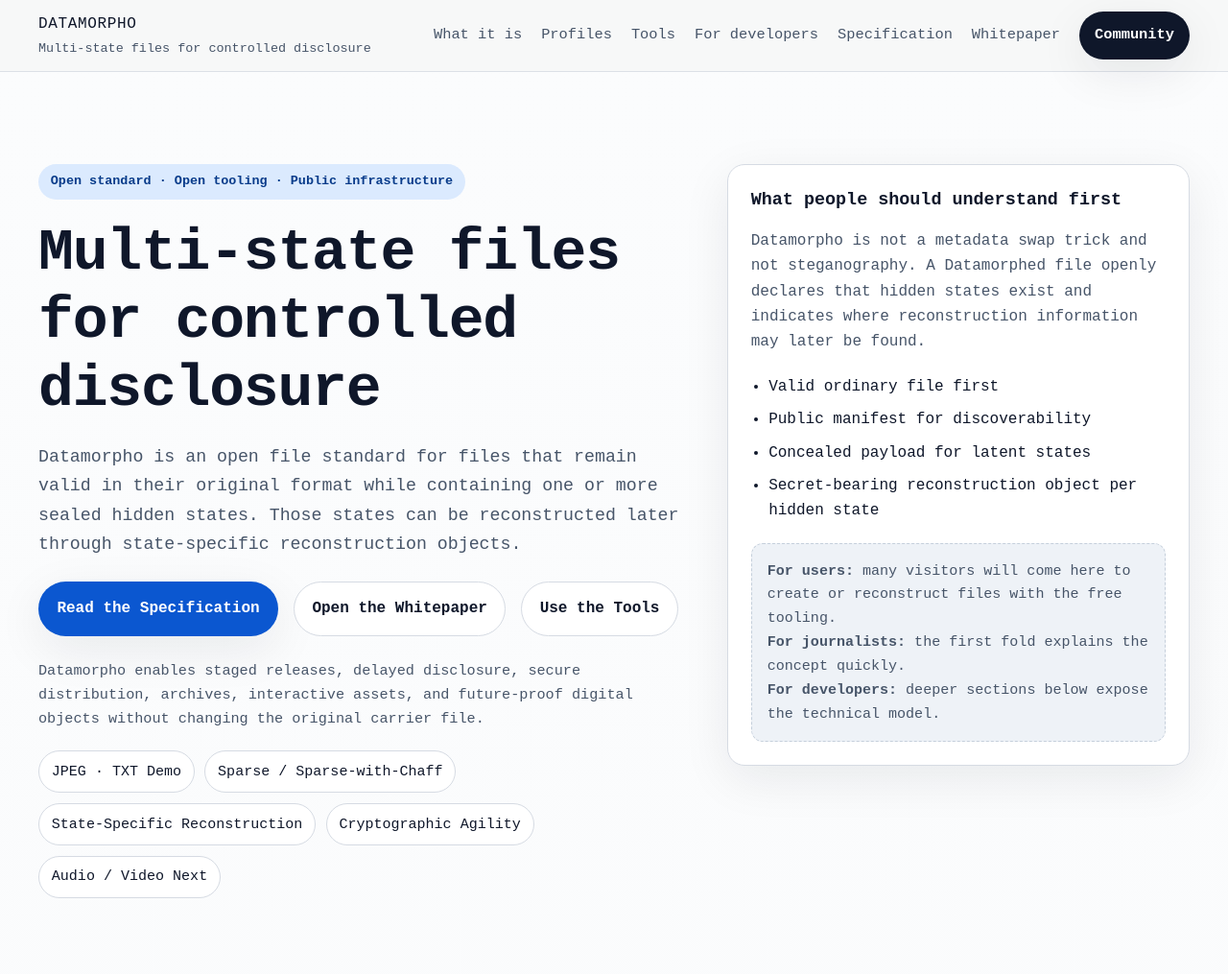
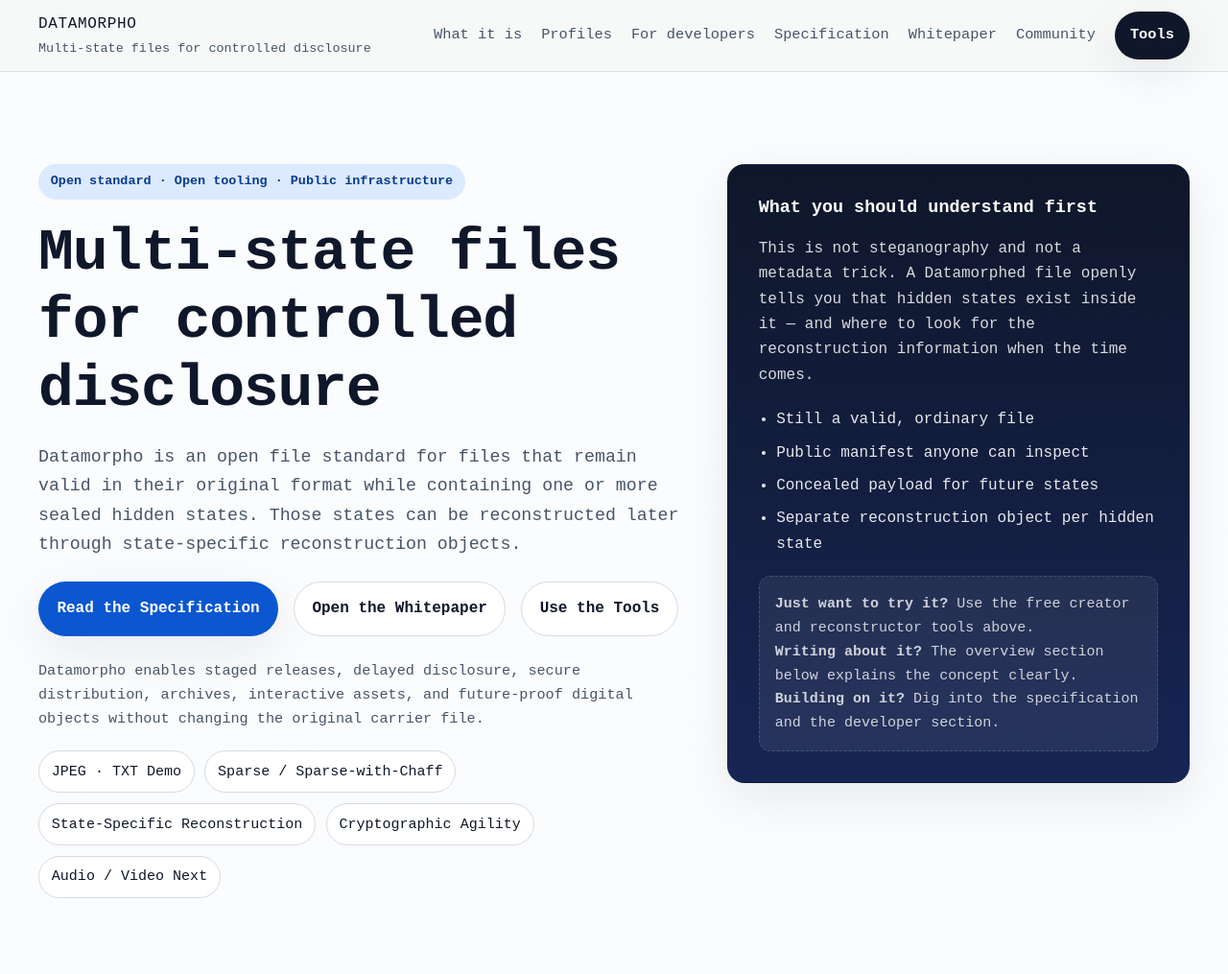
Before and after one commit to ariutokintumi/Datamorpho, a PHP site: page / in a window 1280 px wide. Shown: the top 1015 px of the page at 96% size. Run offline with PHP 8.4, Linux system fonts and the light colour scheme; some web fonts are replaced.

Commit message:
Website UX/UI adjustments

```diff
--- a/site/public/index.php
+++ b/site/public/index.php
@@ -296,6 +296,28 @@ $year = date('Y');
             border: 1px dashed #c5cfdb;
             color: var(--muted);
             font-size: 0.94rem;
+        }
+
+        /* Hero panel — dark gradient style */
+        .hero-panel {
+            background: linear-gradient(180deg, #0f172a 0%, #172554 100%);
+            border-color: transparent;
+            color: #fff;
+            padding: var(--space-6);
+        }
+        .hero-panel h2 {
+            color: #fff;
+        }
+        .hero-panel p {
+            color: rgba(255,255,255,0.84);
+        }
+        .hero-list {
+            color: rgba(255,255,255,0.9);
+        }
+        .hero-panel .tool-banner {
+            background: rgba(255,255,255,0.07);
+            border-color: rgba(255,255,255,0.15);
+            color: rgba(255,255,255,0.78);
         }
 
         section {
@@ -627,7 +649,7 @@ $year = date('Y');
 <body>
 <header class="site-header">
     <div class="container site-header-inner">
-        <a class="brand" href="index.php" aria-label="Datamorpho home">
+        <a class="brand" href="/" aria-label="Datamorpho home">
             <span class="brand-title">DATAMORPHO</span>
             <span class="brand-subtitle">Multi-state files for controlled disclosure</span>
         </a>
@@ -635,11 +657,11 @@ $year = date('Y');
         <nav class="nav" aria-label="Primary navigation">
             <a href="#what">What it is</a>
             <a href="#profiles">Profiles</a>
-            <a href="#tools">Tools</a>
             <a href="#developers">For developers</a>
-            <a href="specification.php">Specification</a>
-            <a href="whitepaper.php">Whitepaper</a>
-            <a href="community.php" class="nav-cta">Community</a>
+            <a href="/specification">Specification</a>
+            <a href="/whitepaper">Whitepaper</a>
+            <a href="/community">Community</a>
+            <a href="#tools" class="nav-cta">Tools</a>
         </nav>
     </div>
 </header>
@@ -657,8 +679,8 @@ $year = date('Y');
                 </p>
 
                 <div class="hero-actions">
-                    <a class="btn btn-primary" href="specification.php">Read the Specification</a>
-                    <a class="btn btn-secondary" href="whitepaper.php">Open the Whitepaper</a>
+                    <a class="btn btn-primary" href="/specification">Read the Specification</a>
+                    <a class="btn btn-secondary" href="/whitepaper">Open the Whitepaper</a>
                     <a class="btn btn-secondary" href="#tools">Use the Tools</a>
                 </div>
 
@@ -676,22 +698,22 @@ $year = date('Y');
             </div>
 
             <aside class="hero-panel" aria-label="Quick overview">
-                <h2>What people should understand first</h2>
+                <h2>What you should understand first</h2>
                 <p>
-                    Datamorpho is not a metadata swap trick and not steganography. A Datamorphed file openly declares that hidden states exist and indicates where reconstruction information may later be found.
+                    This is not steganography and not a metadata trick. A Datamorphed file openly tells you that hidden states exist inside it — and where to look for the reconstruction information when the time comes.
                 </p>
 
                 <ul class="hero-list">
-                    <li>Valid ordinary file first</li>
-                    <li>Public manifest for discoverability</li>
-                    <li>Concealed payload for latent states</li>
-                    <li>Secret-bearing reconstruction object per hidden state</li>
+                    <li>Still a valid, ordinary file</li>
+                    <li>Public manifest anyone can inspect</li>
+                    <li>Concealed payload for future states</li>
+                    <li>Separate reconstruction object per hidden state</li>
                 </ul>
 
                 <div class="tool-banner">
-                    <strong>For users:</strong> many visitors will come here to create or reconstruct files with the free tooling.<br>
-                    <strong>For journalists:</strong> the first fold explains the concept quickly.<br>
-                    <strong>For developers:</strong> deeper sections below expose the technical model.
+                    <strong>Just want to try it?</strong> Use the free creator and reconstructor tools above.<br>
+                    <strong>Writing about it?</strong> The overview section below explains the concept clearly.<br>
+                    <strong>Building on it?</strong> Dig into the specification and the developer section.
                 </div>
             </aside>
         </div>
@@ -838,7 +860,7 @@ $year = date('Y');
                     <h3>Creator</h3>
                     <p>Create Datamorphed files from supported carrier formats using public manifests, payload layout strategy, and reconstruction objects.</p>
                     <div class="section-actions">
-                        <a class="btn btn-primary" href="tools-create.php">Open Creator</a>
+                        <a class="btn btn-primary" href="/tools-create">Open Creator</a>
                     </div>
                 </article>
 
@@ -846,7 +868,7 @@ $year = date('Y');
                     <h3>Reconstructor</h3>
                     <p>Load a carrier file and a reconstruction object to reconstruct one hidden state and export the recovered output.</p>
                     <div class="section-actions">
-                        <a class="btn btn-primary" href="tools-reconstruct.php">Open Reconstructor</a>
+                        <a class="btn btn-primary" href="/tools-reconstruct">Open Reconstructor</a>
                     </div>
                 </article>
 
@@ -961,9 +983,9 @@ $year = date('Y');
             </div>
 
             <div class="section-actions">
-                <a class="btn btn-primary" href="specification.php">Read the Specification</a>
-                <a class="btn btn-secondary" href="whitepaper.php">Read the Whitepaper</a>
-                <a class="btn btn-secondary" href="examples.php">View Examples</a>
+                <a class="btn btn-primary" href="/specification">Read the Specification</a>
+                <a class="btn btn-secondary" href="/whitepaper">Read the Whitepaper</a>
+                <a class="btn btn-secondary" href="/examples">View Examples</a>
             </div>
 
             <div class="placeholder" role="note" aria-label="Diagram placeholder">
@@ -1001,7 +1023,7 @@ $year = date('Y');
 
                 <article class="card soft">
                     <h3>Static Metadata Reveal Pattern</h3>
-                    <p>A Datamorphed JPEG and Datamorphed metadata file working together without moving the public metadata location.</p>
+                    <p>A Datamorphed JPEG and Datamorphed metadata file working together without moving the public metadata location. A natural fit for NFT-style assets and on-chain pointer patterns where the public metadata URL must stay fixed.</p>
                 </article>
             </div>
 
@@ -1045,8 +1067,8 @@ $year = date('Y');
 
             <div class="section-actions">
                 <a class="btn btn-primary" href="https://github.com/ariutokintumi/datamorpho" target="_blank" rel="noopener noreferrer">View on GitHub</a>
-                <a class="btn btn-secondary" href="community.php">Join the Discussion</a>
-                <a class="btn btn-secondary" href="donate.php">Support the Project</a>
+                <a class="btn btn-secondary" href="/community">Join the Discussion</a>
+                <a class="btn btn-secondary" href="/donate">Support the Project</a>
             </div>
         </div>
     </section>
@@ -1107,26 +1137,20 @@ $year = date('Y');
             <div class="grid-4">
                 <article class="card">
                     <h3>GitHub</h3>
-                    <p>Source code, documentation, and collaborative development.</p>
+                    <p>Source code, documentation, and collaborative development. <a href="https://github.com/ariutokintumi/datamorpho" target="_blank" rel="noopener noreferrer">View on GitHub →</a></p>
                 </article>
                 <article class="card">
                     <h3>Discussions</h3>
-                    <p>Protocol questions, design conversations, and community review.</p>
+                    <p>Protocol questions, design conversations, and community review. <a href="https://github.com/ariutokintumi/datamorpho/discussions" target="_blank" rel="noopener noreferrer">Open Discussions →</a></p>
                 </article>
                 <article class="card">
                     <h3>Announcements</h3>
-                    <p>Project updates, releases, and public communications.</p>
+                    <p>Project updates, releases, and public communications. <a href="https://x.com/datamorpho" target="_blank" rel="noopener noreferrer">Follow on X →</a></p>
                 </article>
                 <article class="card">
                     <h3>Contact</h3>
                     <p>For serious inquiries, collaborations, or media questions, write to <a href="mailto:g@evvm.org">g@evvm.org</a>.</p>
                 </article>
-            </div>
-
-            <div class="section-actions">
-                <a class="btn btn-primary" href="https://github.com/ariutokintumi/datamorpho" target="_blank" rel="noopener noreferrer">GitHub</a>
-                <a class="btn btn-secondary" href="https://github.com/ariutokintumi/datamorpho/discussions" target="_blank" rel="noopener noreferrer">Discussions</a>
-                <a class="btn btn-secondary" href="https://x.com/datamorpho" target="_blank" rel="noopener noreferrer">Announcements</a>
             </div>
         </div>
     </section>
@@ -1140,8 +1164,8 @@ $year = date('Y');
                 </p>
 
                 <div class="hero-actions">
-                    <a class="btn btn-primary" href="specification.php">Read the Specification</a>
-                    <a class="btn btn-secondary" href="whitepaper.php">Open the Whitepaper</a>
+                    <a class="btn btn-primary" href="/specification">Read the Specification</a>
+                    <a class="btn btn-secondary" href="/whitepaper">Open the Whitepaper</a>
                     <a class="btn btn-secondary" href="#tools">Try the Tools</a>
                 </div>
             </div>
@@ -1162,12 +1186,12 @@ $year = date('Y');
             <div class="footer-col">
                 <h3>Pages</h3>
                 <ul>
-                    <li><a href="index.php">Home</a></li>
-                    <li><a href="specification.php">Specification</a></li>
-                    <li><a href="whitepaper.php">Whitepaper</a></li>
-                    <li><a href="tools.php">Tools</a></li>
-                    <li><a href="examples.php">Examples</a></li>
-                    <li><a href="roadmap.php">Roadmap</a></li>
+                    <li><a href="/">Home</a></li>
+                    <li><a href="/specification">Specification</a></li>
+                    <li><a href="/whitepaper">Whitepaper</a></li>
+                    <li><a href="/tools">Tools</a></li>
+                    <li><a href="/examples">Examples</a></li>
+                    <li><a href="/roadmap">Roadmap</a></li>
                 </ul>
             </div>
 
--- a/site/public/tools-reconstruct.php
+++ b/site/public/tools-reconstruct.php
@@ -47,12 +47,12 @@ $year = date('Y');
 <body>
 <header class="site-header">
     <div class="container site-header-inner">
-        <a class="brand" href="index.php" aria-label="Datamorpho home">
+        <a class="brand" href="/" aria-label="Datamorpho home">
             <span class="brand-title">DATAMORPHO</span>
             <span class="brand-subtitle">Reconstructor · Demo form · Browser JS coming next</span>
         </a>
         <nav class="nav" aria-label="Primary navigation">
-            <a href="index.php">Home</a><a href="specification.php">Specification</a><a href="whitepaper.php">Whitepaper</a><a href="tools.php">Tools</a><a href="examples.php">Examples</a><a href="community.php" class="nav-cta">Community</a>
+            <a href="/">Home</a><a href="/specification">Specification</a><a href="/whitepaper">Whitepaper</a><a href="/tools">Tools</a><a href="/examples">Examples</a><a href="/community" class="nav-cta">Community</a>
         </nav>
     </div>
 </header>
@@ -66,7 +66,7 @@ $year = date('Y');
             </p>
             <div class="hero-actions">
                 <a class="btn btn-primary" href="https://github.com/ariutokintumi/datamorpho" target="_blank" rel="noopener noreferrer">Reference code on GitHub</a>
-                <a class="btn btn-secondary" href="tools-create.php">Open Creator</a>
+                <a class="btn btn-secondary" href="/tools-create">Open Creator</a>
             </div>
         </div>
     </section>
```
Also changed, not shown: other parts of site/public/index.php (+17 -9 lines), site/public/community.php (+23 -23 lines), site/public/roadmap.php (+43 -27 lines), site/public/specification.php (+20 -20 lines), site/public/tools-create.php (+8 -8 lines), site/public/tools.php (+23 -23 lines), site/public/whitepaper.php (+21 -21 lines), 3 other files.
